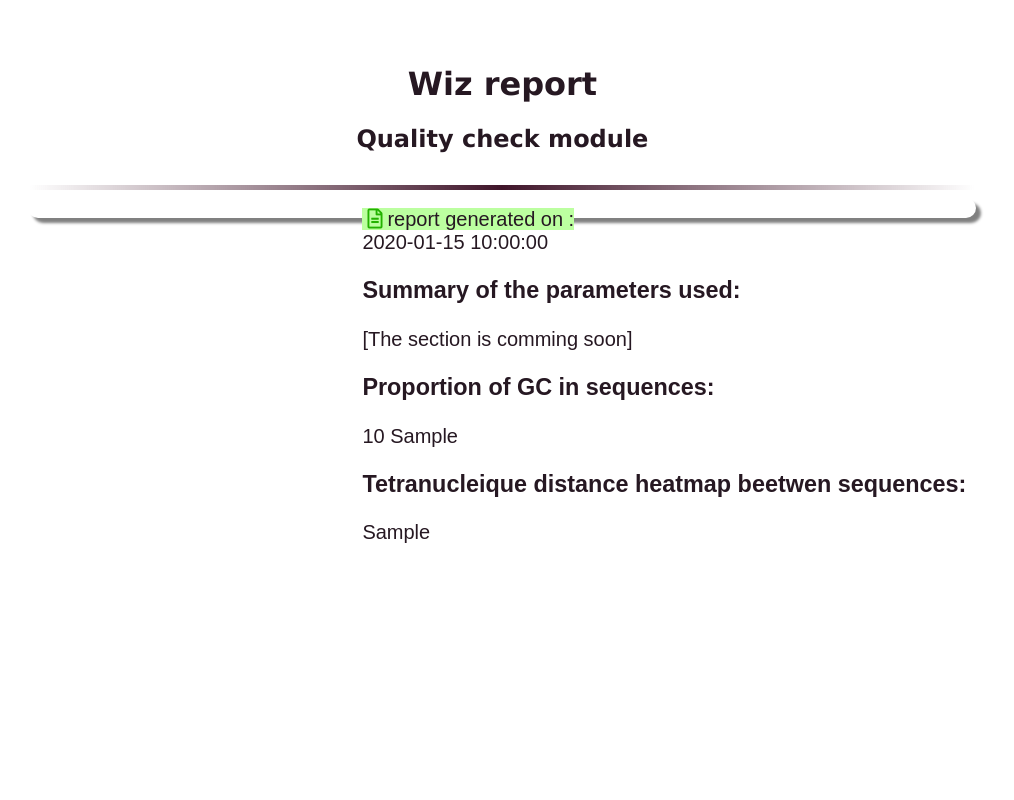
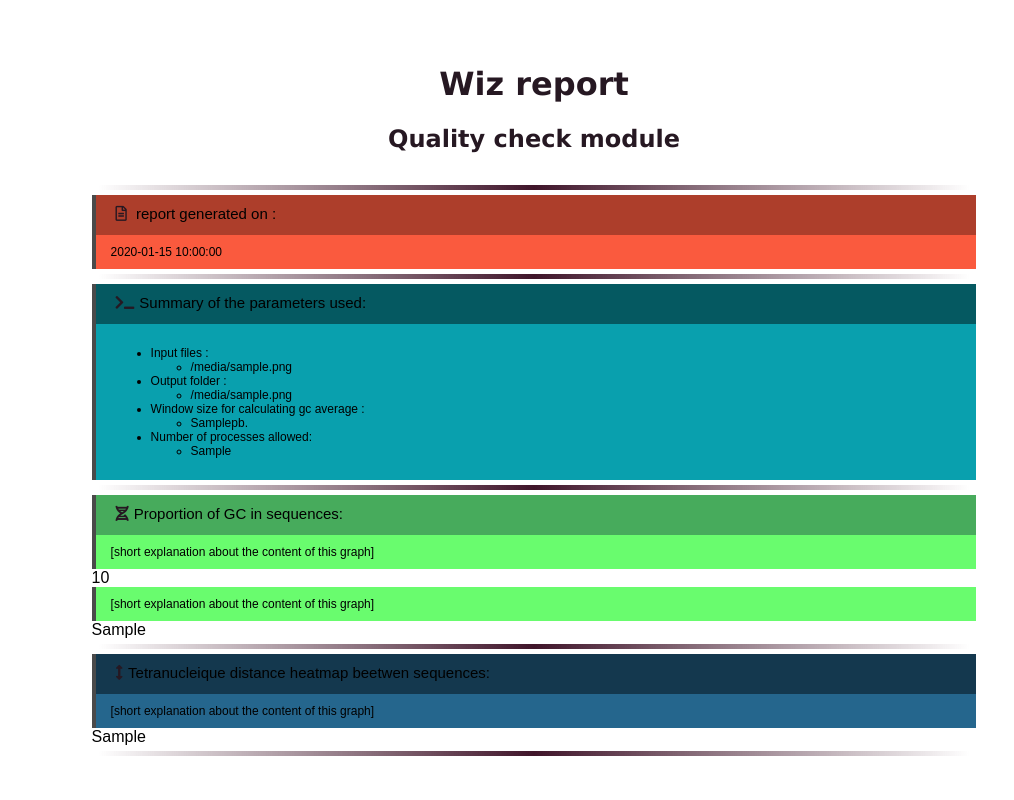
Before and after one commit to HadrienG/wiz, a Python web app: template wiz/misc/template/report.html in a window 1280 px wide. Shown: the whole page, without its empty margins (106-1120 px from the left). Run offline with Jinja, Linux system fonts and the light colour scheme; the template is opened without the code that fills it: most values are stand-ins (such as "Sample title", 1, 10 or a date in 2020).

Commit message:
adjusting desing of report

```diff
--- a/wiz/app.py
+++ b/wiz/app.py
@@ -119,7 +119,7 @@ def main():
         "-c",
         "-cpus",
         type=int,
-        default=os.cpu_count(),
+        default=(os.cpu_count()-1),
         help=f"number of cpus allowed for multi process operations. (default: cpu - 1 = {os.cpu_count()-1})"
     )
     parser_qc_f = parser_qc.add_mutually_exclusive_group()
--- a/wiz/misc/template/report.html
+++ b/wiz/misc/template/report.html
@@ -6,56 +6,108 @@
     <title>Wiz Report</title>
     <meta name="viewport" content="width=device-width, initial-scale=1" />
     <link rel='stylesheet' href='https://use.fontawesome.com/releases/v5.7.0/css/all.css' integrity='sha384-lZN37f5QGtY3VHgisS14W3ExzMWZxybE1SJSEsQp9S+oqd12jhcu+A56Ebc1zFSJ' crossorigin='anonymous'>
+    <!--<link rel='stylesheet' href='MEP.css'/> -->
     <style>
-    body{
+body{
     background-color: #ffffff;
     font-family : Arial ;
     }
-    #content{
-      padding-top:25px;
-      margin : 20px 10%;
-      width:75%;
+#content{
+    padding-top:25px;
+    margin : 20px 15%;
+    min-width: 70%;
     }
-    h1, h2 {
+h1, h2 {
     height:40px;
     color: #261822;
     text-align : center;
     font-family : Verdana ;
     margin: 20px 5%;
 }
-.line {
-  height: 3px;
-  border-color: transparent;
-  background-image : linear-gradient(90deg ,transparent, #40152A, transparent)
+hr {
+    height: 3px;
+    margin: 5px;
+    border-color: transparent;
+    background-image : linear-gradient(90deg ,transparent, #40152A, transparent)
 }
-.box {
-  padding : 10px 10px;
-  color: #261822;
-  font-size: 20px ;
-  border-radius : 10px;
-  box-shadow : 5px 5px 3px grey;
+.GC .header-box
+{
+  background: #47AB5C;
 }
-.box .box-icon
+.GC .footer-box
 {
-  margin : 5px 5px;
-  color: #23B200;
+  background: #69FC6E;
 }
-.box .header
+.Note .header-box
 {
-  height = 20px;
-  width = 100%;
-  background-color: #BCFFA0;
+  background: #AD3E2B;
 }
-.box .box-line
+.Note .footer-box
 {
-  width : 5px;
-  background-color : #23B200;
-  float : left;
+  background: #FA5A3E;
 }
-.box .box-text
+.param .header-box
 {
-  float : right;
+  background: #055961;
 }
+.param .footer-box
+{
+  background: #09A0AE;
+}
+.tetra .header-box
+{
+  background: #14384E;
+}
+.tetra .footer-box
+{
+  background: #25668D
+}
+
+.footer-box{
+  background : #E0DFE0;
+  border-width: 0px;
+  border-style: solid;
+  padding: 10px 15px;
+  font-size: 12px ;
+  border-left-width: 4px;
+  border-left-color:#4A4A4A;
+}
+.header-box {
+    height: 20px;
+    border-width: 0px;
+    border-style: solid;
+    padding: 10px 15px;
+    font-size: 15px ;
+    font-style: bold;
+    border-left-width: 4px;
+    border-left-color:#4A4A4A;
+    background : #949394;
+    /* background: #FFFFFF;
+    background: -webkit-linear-gradient(top right, #FFFFFF, #949394);
+    background: -moz-linear-gradient(top right, #FFFFFF, #949394);
+    background: linear-gradient(top right, #FFFFFF, #949394); */
+}
+.box-icon
+{
+    color: #261822;
+    margin: 5px;
+}
+.box-desc
+{
+    margin-top:10px;
+    margin-bottom: 10px;
+    margin-left: 25px;
+    padding : 10px;
+    border-style: solid;
+    border-width:0px;
+    border-left-width: 4px;
+    border-left-color: #969696;
+    background: #FFFFFF;
+    background: -webkit-linear-gradient(top right, #FFFFFF, #C9C9C9);
+    background: -moz-linear-gradient(top right, #FFFFFF, #C9C9C9);
+    background: linear-gradient(top right, #FFFFFF, #C9C9C9);
+}
+
     </style>
   </head>
   <body>
@@ -63,21 +115,46 @@
     <h1>Wiz report</h1>
     <h2>Quality check module</h2>
     <hr class="line">
-    <div class="box"> <div class="box-line"> </div><div class="box-text">
-      <span class="header">
-      <span class="box-icon"><i class='far fa-file-alt'></i></span><span class="title">report generated on :</span> </span>
-      </br><span class="box-content">{{day_date}}</span><div>
-      </div>
-      </hr>
-      <h3>Summary of the parameters used:</h3>
-        [The section is comming soon]
-      </hr>
-      <h3>Proportion of GC in sequences:</h3>
+    <div class="Note"><div class="header-box"> <!-- start of note box -->
+        <span class="box-icon"><i class='far fa-file-alt'></i></span>
+        <span class="box-title">report generated on :</span></div>
+        <div class="footer-box" > {{day_date}}</div>
+    </div> <!-- end of note box -->
+      <hr class="line">
+      <div class="param">
+      <div class="header-box">
+      <span class="box-icon"><i class="fas fa-terminal"></i></span><span>Summary of the parameters used:</span></div>
+        <div class="footer-box">
+        <ul><li>Input files :</li>
+        <ul>
+        {% for f in param_filein %}
+          <li>{{f}}</li>
+        {% endfor %}
+        </ul>
+        <li>Output folder :<ul><li> {{param_fileout}}</li></ul></li>
+        <li>Window size for calculating gc average :<ul><li> {{param_window}}pb.</li></ul></li>
+        <li>Number of processes allowed:<ul><li> {{param_cpu}}</li></ul></li>
+        </div></div>
+      <hr>
+      <div class="GC">
+      <div class="header-box">
+      <span class="box-icon"><i class="fas fa-dna"></i></span><span>Proportion of GC in sequences:</span></div>
+        <div class="footer-box">
+        [short explanation about the content of this graph]
+        </div>
         {{average_gc}}
+        <div class="footer-box">
+        [short explanation about the content of this graph]
+        </div></div>
         {{gc_dist}}
-      </hr>
-      <h3>Tetranucleique distance heatmap beetwen sequences:</h3>
+      <hr>
+      <div class="tetra">
+      <div class="header-box"><span class="box-icon"><i class="fas fa-arrows-alt-v"></i></span><span>Tetranucleique distance heatmap beetwen sequences:</span></div>
+        <div class="footer-box">
+        [short explanation about the content of this graph]
+        </div></div>
         {{tetra_heatmap}}
+      <hr>
     </div>
   </body>
 </html>
--- a/wiz/qc/qc.py
+++ b/wiz/qc/qc.py
@@ -29,9 +29,9 @@ def run(args):
                     bins.append(genome_bin)
 
         report_data = report.Report(bins, args.window)
-        report_html = report.jinja_report(report_data)
+        report_html = report.jinja_report(report_data, args)
         report.create_dir(args.output)
-        report.write_QCreport(args.output, report_html)
+        report.write_QCreport(args, report_html)
     except ValueError as Ve:
         logger.error(" something bad happened")
         logger.error(Ve)
```
Also changed, not shown: wiz/qc/report.py (+10 -3 lines).
